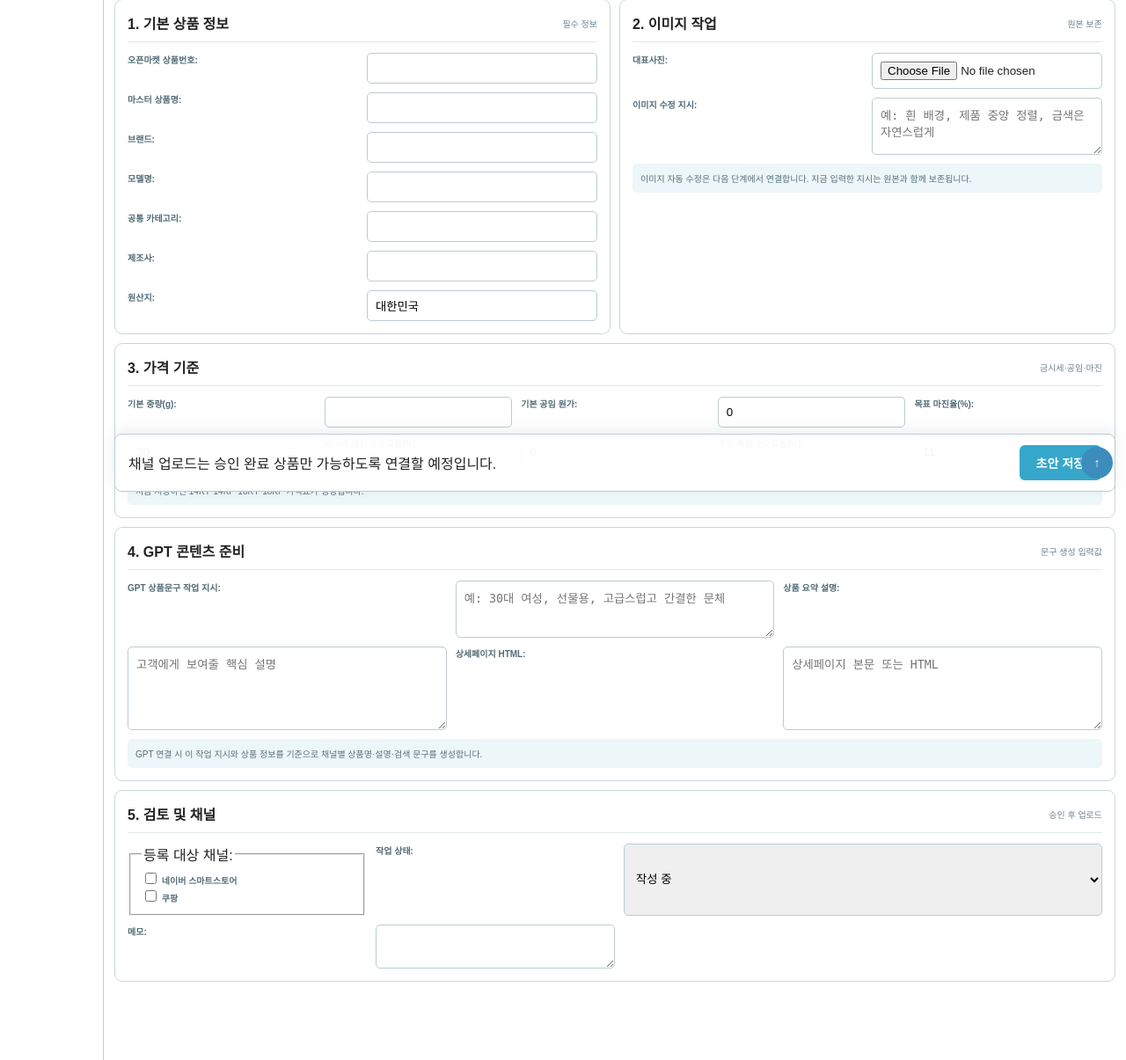
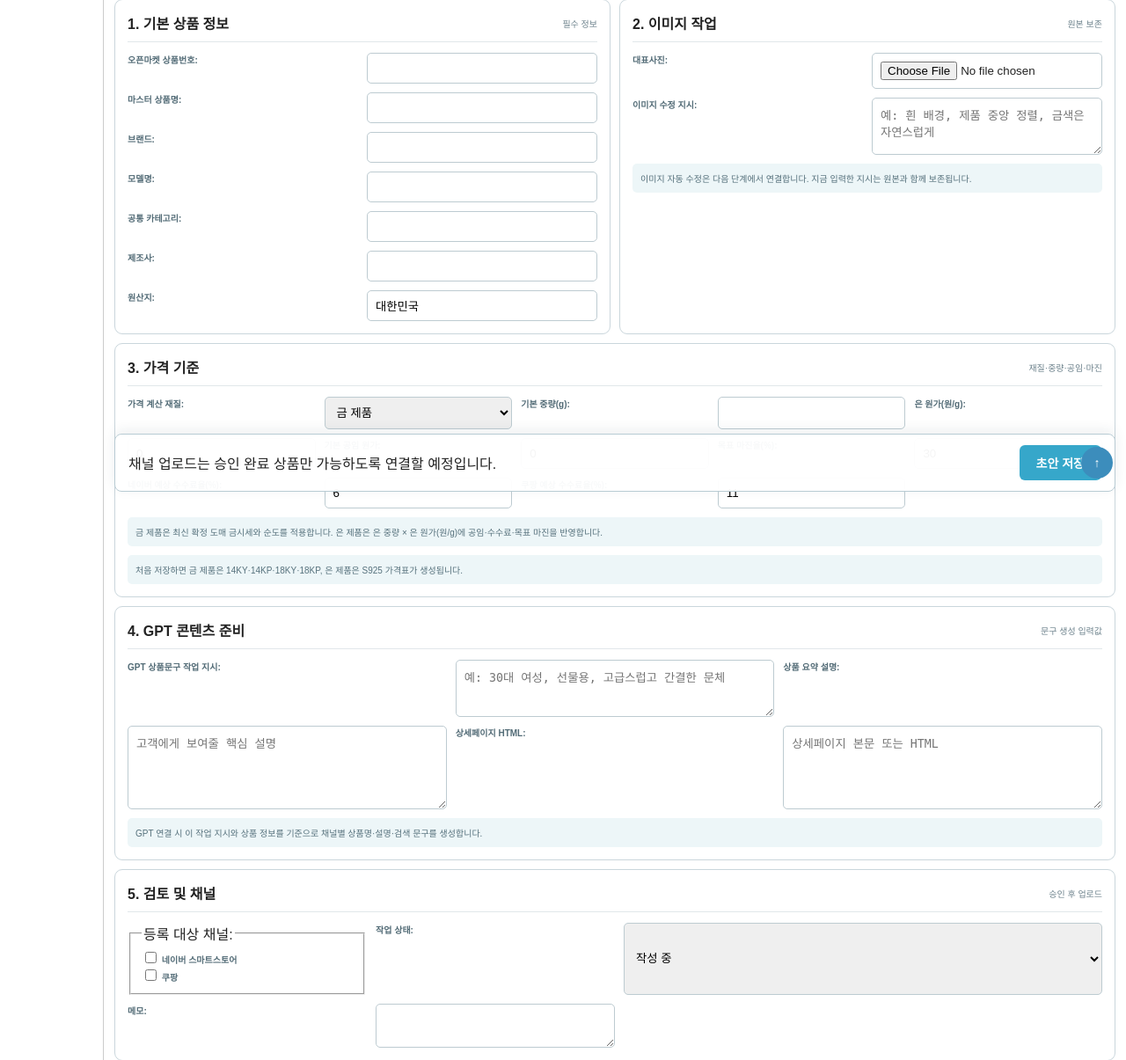
Before and after one commit to Grunt-max/GOLDRIUMERP, a Django app: page /marketplaces/workspace/new/ in a window 1280 px wide. Shown: the part 241-1446 px from the top of the page at 88% size. Run offline with Django 5.2, Linux system fonts and the light colour scheme; the visitor is signed in with stand-in values (Sample User, id 1); data comes from the database, SQL or seed files in the repository.

Commit message:
Add silver weight pricing to product workspace

```diff
--- a/erp/forms.py
+++ b/erp/forms.py
@@ -16,7 +16,7 @@ class OpenMarketProductForm(forms.ModelForm):
     class Meta:
         model = OpenMarketProduct
         fields = ("name", "brand", "model_name", "manufacturer", "origin_country", "category",
-                  "default_weight", "base_labor_cost", "target_margin_rate", "naver_fee_rate",
+                  "default_weight", "pricing_material", "silver_price_per_gram", "base_labor_cost", "target_margin_rate", "naver_fee_rate",
                   "coupang_fee_rate", "description", "detail_page_html", "active")
         widgets = {"description": forms.Textarea(attrs={"rows": 3}),
                    "detail_page_html": forms.Textarea(attrs={"rows": 5})}
@@ -31,7 +31,7 @@ class OpenMarketWorkspaceForm(forms.ModelForm):
     class Meta:
         model = OpenMarketProduct
         fields = ("code", "name", "brand", "category", "model_name", "manufacturer", "origin_country",
-                  "default_weight", "base_labor_cost", "target_margin_rate", "naver_fee_rate",
+                  "default_weight", "pricing_material", "silver_price_per_gram", "base_labor_cost", "target_margin_rate", "naver_fee_rate",
                   "coupang_fee_rate", "description", "detail_page_html", "image", "target_channels",
                   "workspace_status", "ai_instruction", "image_instruction", "memo")
         widgets = {
--- a/erp/marketplace_transformers.py
+++ b/erp/marketplace_transformers.py
@@ -7,12 +7,14 @@ DEFAULT_VARIANTS = (
     ("14KY", "14K", "Y"), ("14KP", "14K", "P"),
     ("18KY", "18K", "Y"), ("18KP", "18K", "P"),
 )
+SILVER_VARIANTS = (("S925", "925 Silver", "Silver"),)
 
 
 def canonical_variants(product):
     saved = {variant.base_variant: variant for variant in product.variants.all() if variant.active}
     rows = []
-    for code, material, market_color in DEFAULT_VARIANTS:
+    defaults = SILVER_VARIANTS if product.pricing_material == "silver" else DEFAULT_VARIANTS
+    for code, material, market_color in defaults:
         variant = saved.get(code)
         rows.append({
             "code": code, "sku": variant.sku if variant else f"{product.code}-{code}",
--- a/erp/models.py
+++ b/erp/models.py
@@ -713,6 +713,7 @@ class SaleItem(models.Model):
 
 
 class OpenMarketProduct(models.Model):
+    PRICING_MATERIAL_CHOICES = [("gold", "금 제품"), ("silver", "은 제품")]
     WORKSPACE_STATUS_CHOICES = [
         ("draft", "작성 중"), ("review", "검토 대기"),
         ("approved", "승인 완료"), ("uploaded", "업로드 완료"),
@@ -728,6 +729,8 @@ class OpenMarketProduct(models.Model):
     detail_page_html = models.TextField("상세페이지 HTML", blank=True)
     common_attributes = models.JSONField("공통 상품 속성", default=dict, blank=True)
     default_weight = models.DecimalField("기본 중량(g)", max_digits=12, decimal_places=3, null=True, blank=True)
+    pricing_material = models.CharField("가격 계산 재질", max_length=10, choices=PRICING_MATERIAL_CHOICES, default="gold")
+    silver_price_per_gram = models.DecimalField("은 원가(원/g)", max_digits=12, decimal_places=0, default=0)
     base_labor_cost = models.DecimalField("기본 공임 원가", max_digits=14, decimal_places=0, default=0)
     target_margin_rate = models.DecimalField("목표 마진율(%)", max_digits=6, decimal_places=2, default=30)
     naver_fee_rate = models.DecimalField("네이버 예상 수수료율(%)", max_digits=6, decimal_places=2, default=6)
@@ -795,6 +798,7 @@ class OpenMarketVariant(models.Model):
     BASE_VARIANT_CHOICES = [
         ("14KY", "14K 옐로우"), ("14KP", "14K 핑크"),
         ("18KY", "18K 옐로우"), ("18KP", "18K 핑크"),
+        ("S925", "925 Silver"),
         ("ETC", "기타"),
     ]
 
@@ -822,17 +826,22 @@ class OpenMarketVariant(models.Model):
         return Decimal("0.585") if self.base_variant.startswith("14K") else Decimal("0.750") if self.base_variant.startswith("18K") else Decimal("1")
 
     def cost_and_price(self, channel):
-        gold_price = GoldPrice.objects.filter(market_type="wholesale", is_confirmed=True).first()
         weight = self.weight if self.weight is not None else self.product.default_weight
         labor = self.labor_cost or self.product.base_labor_cost
-        if not gold_price or weight is None:
+        if weight is None:
             return {"gold_cost": None, "total_cost": None, "sale_price": None}
-        gold_cost = (weight * self.purity_rate * gold_price.applied_price_per_gram).quantize(Decimal("1"), rounding=ROUND_HALF_UP)
-        total_cost = gold_cost + labor
+        if self.base_variant == "S925" or self.product.pricing_material == "silver":
+            material_cost = (weight * self.product.silver_price_per_gram).quantize(Decimal("1"), rounding=ROUND_HALF_UP)
+        else:
+            gold_price = GoldPrice.objects.filter(market_type="wholesale", is_confirmed=True).first()
+            if not gold_price:
+                return {"gold_cost": None, "total_cost": None, "sale_price": None}
+            material_cost = (weight * self.purity_rate * gold_price.applied_price_per_gram).quantize(Decimal("1"), rounding=ROUND_HALF_UP)
+        total_cost = material_cost + labor
         fee = self.product.naver_fee_rate if channel == "naver" else self.product.coupang_fee_rate
         denominator = Decimal("1") - ((fee + self.product.target_margin_rate) / Decimal("100"))
         sale_price = None if denominator <= 0 else (total_cost / denominator / Decimal("1000")).quantize(Decimal("1"), rounding=ROUND_HALF_UP) * Decimal("1000")
-        return {"gold_cost": gold_cost, "total_cost": total_cost, "sale_price": sale_price}
+        return {"gold_cost": material_cost, "total_cost": total_cost, "sale_price": sale_price}
 
 
 class MarketplaceProduct(models.Model):
--- a/erp/views.py
+++ b/erp/views.py
@@ -172,14 +172,20 @@ def marketplace_workspace_edit(request, pk=None):
             product = form.save()
             for channel in product.target_channels:
                 OpenMarketChannelSetting.objects.get_or_create(product=product, channel=channel)
-            if not product.variants.exists():
-                for code in ("14KY", "14KP", "18KY", "18KP"):
-                    OpenMarketVariant.objects.create(product=product, sku=f"{product.code}-{code}", base_variant=code)
+            gold_codes = ("14KY", "14KP", "18KY", "18KP")
+            desired_codes = ("S925",) if product.pricing_material == "silver" else gold_codes
+            for code in desired_codes:
+                OpenMarketVariant.objects.get_or_create(
+                    product=product, base_variant=code, specifications={},
+                    defaults={"sku": f"{product.code}-{code}"},
+                )
+            product.variants.filter(base_variant__in=gold_codes).update(active=product.pricing_material == "gold")
+            product.variants.filter(base_variant="S925").update(active=product.pricing_material == "silver")
         messages.success(request, "상품등록 작업실 초안을 저장했습니다.")
         return redirect("erp:marketplace_workspace_edit", pk=product.pk)
     pricing_rows = []
     if product:
-        for variant in product.variants.all():
+        for variant in product.variants.filter(active=True):
             pricing_rows.append({"variant": variant, "naver": variant.cost_and_price("naver"),
                                  "coupang": variant.cost_and_price("coupang")})
     return render(request, "erp/marketplace_workspace_edit.html", {
--- a/templates/erp/marketplace_workspace_edit.html
+++ b/templates/erp/marketplace_workspace_edit.html
@@ -8,7 +8,7 @@
   <div class="workspace-editor-grid">
     <section class="workspace-panel"><header><b>1. 기본 상품 정보</b><span>필수 정보</span></header><div class="workspace-fields">{{ form.code.as_field_group }}{{ form.name.as_field_group }}{{ form.brand.as_field_group }}{{ form.model_name.as_field_group }}{{ form.category.as_field_group }}{{ form.manufacturer.as_field_group }}{{ form.origin_country.as_field_group }}</div></section>
     <section class="workspace-panel"><header><b>2. 이미지 작업</b><span>원본 보존</span></header>{% if product.image %}<img class="workspace-main-image" src="{{ product.image.url }}" alt="">{% endif %}<div class="workspace-fields">{{ form.image.as_field_group }}{{ form.image_instruction.as_field_group }}</div><p class="workspace-guide">이미지 자동 수정은 다음 단계에서 연결합니다. 지금 입력한 지시는 원본과 함께 보존됩니다.</p></section>
-    <section class="workspace-panel wide"><header><b>3. 가격 기준</b><span>금시세·공임·마진</span></header><div class="workspace-fields price-fields">{{ form.default_weight.as_field_group }}{{ form.base_labor_cost.as_field_group }}{{ form.target_margin_rate.as_field_group }}{{ form.naver_fee_rate.as_field_group }}{{ form.coupang_fee_rate.as_field_group }}</div>{% if pricing_rows %}<div class="rium-table-wrap"><table><thead><tr><th>옵션</th><th>원가</th><th>네이버 권장가</th><th>쿠팡 권장가</th></tr></thead><tbody>{% for row in pricing_rows %}<tr><td>{{ row.variant.base_variant }}</td><td>{{ row.naver.total_cost|erp_number:0|default:'-' }}</td><td>{{ row.naver.sale_price|erp_number:0|default:'-' }}</td><td>{{ row.coupang.sale_price|erp_number:0|default:'-' }}</td></tr>{% endfor %}</tbody></table></div>{% else %}<p class="workspace-guide">처음 저장하면 14KY·14KP·18KY·18KP 가격표가 생성됩니다.</p>{% endif %}</section>
+    <section class="workspace-panel wide"><header><b>3. 가격 기준</b><span>재질·중량·공임·마진</span></header><div class="workspace-fields price-fields">{{ form.pricing_material.as_field_group }}{{ form.default_weight.as_field_group }}{{ form.silver_price_per_gram.as_field_group }}{{ form.base_labor_cost.as_field_group }}{{ form.target_margin_rate.as_field_group }}{{ form.naver_fee_rate.as_field_group }}{{ form.coupang_fee_rate.as_field_group }}</div><p class="workspace-guide">금 제품은 최신 확정 도매 금시세와 순도를 적용합니다. 은 제품은 은 중량 × 은 원가(원/g)에 공임·수수료·목표 마진을 반영합니다.</p>{% if pricing_rows %}<div class="rium-table-wrap"><table><thead><tr><th>옵션</th><th>재료·공임 원가</th><th>네이버 권장가</th><th>쿠팡 권장가</th></tr></thead><tbody>{% for row in pricing_rows %}<tr><td>{{ row.variant.base_variant }}</td><td>{{ row.naver.total_cost|erp_number:0|default:'-' }}</td><td>{{ row.naver.sale_price|erp_number:0|default:'-' }}</td><td>{{ row.coupang.sale_price|erp_number:0|default:'-' }}</td></tr>{% endfor %}</tbody></table></div>{% else %}<p class="workspace-guide">처음 저장하면 금 제품은 14KY·14KP·18KY·18KP, 은 제품은 S925 가격표가 생성됩니다.</p>{% endif %}</section>
     <section class="workspace-panel wide"><header><b>4. GPT 콘텐츠 준비</b><span>문구 생성 입력값</span></header><div class="workspace-fields content-fields">{{ form.ai_instruction.as_field_group }}{{ form.description.as_field_group }}{{ form.detail_page_html.as_field_group }}</div><p class="workspace-guide">GPT 연결 시 이 작업 지시와 상품 정보를 기준으로 채널별 상품명·설명·검색 문구를 생성합니다.</p></section>
     <section class="workspace-panel wide"><header><b>5. 검토 및 채널</b><span>승인 후 업로드</span></header><div class="workspace-fields review-fields">{{ form.target_channels.as_field_group }}{{ form.workspace_status.as_field_group }}{{ form.memo.as_field_group }}</div></section>
   </div>
```
Also changed, not shown: HANDOFF_CURRENT.md (+2 -1 lines), erp/tests/test_marketplaces.py (+16 -1 lines), erp/migrations/0064_openmarketproduct_silver_pricing.py (added).
